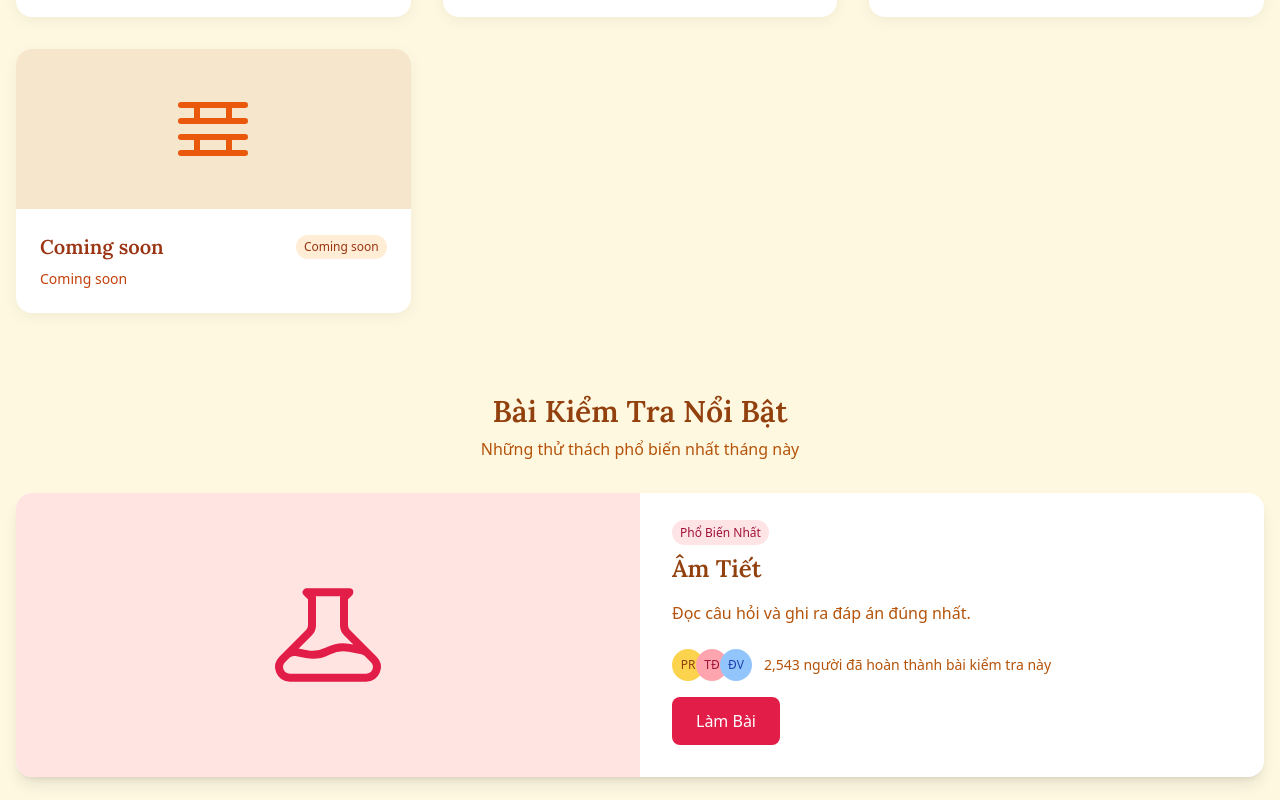
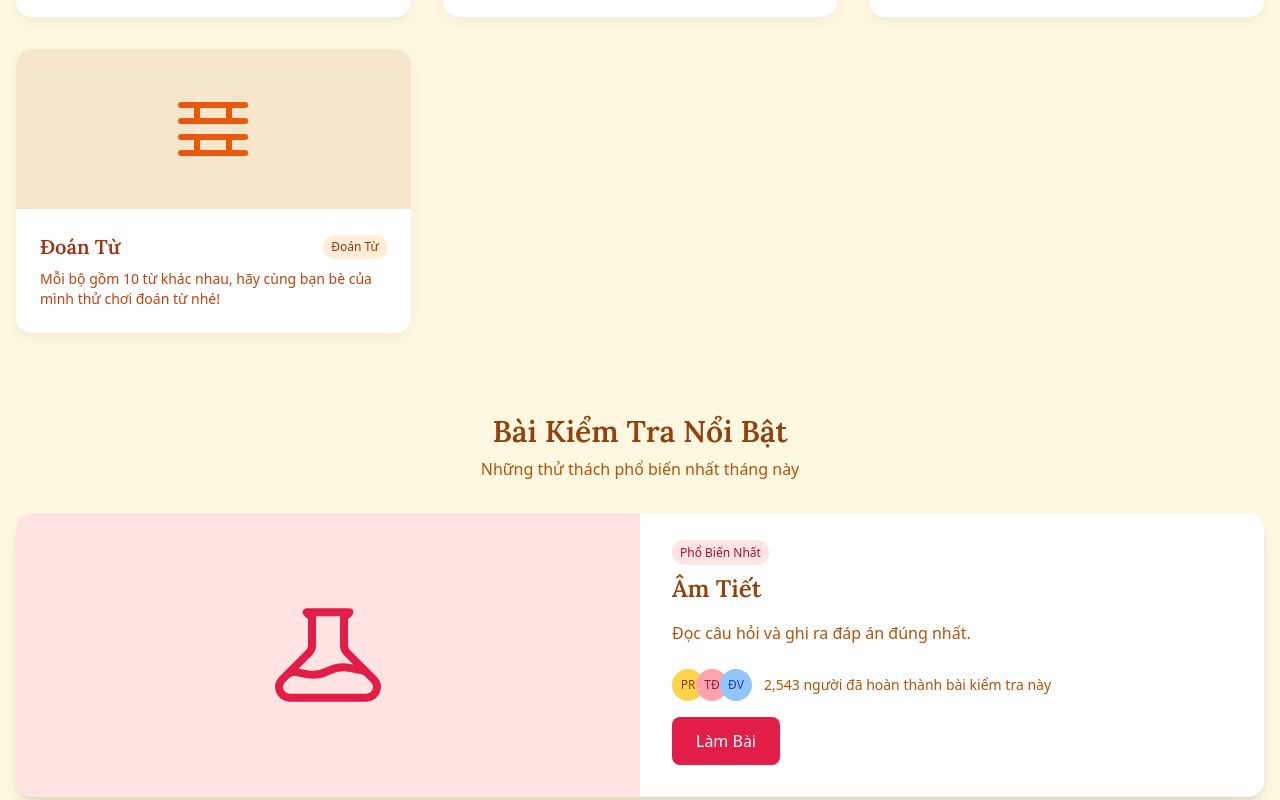
Before and after one commit to HeluPeter/giao-ly-cung-peter, a plain HTML site: page index.html in a window 1280 px wide. Shown: the part 699-1499 px from the top of the page. Drawn offline with nearby package versions, Linux system fonts and the light colour scheme.

Commit message:
update homepage file

```diff
--- a/index.html
+++ b/index.html
@@ -203,7 +203,8 @@
             </a>
 
             <!-- Card 4: Matching -->
-            <a href="#" class="card bg-white rounded-2xl overflow-hidden shadow-card relative">
+            <a href="giao-ly-mua-chay/guess-the-word.html"
+                class="card bg-white rounded-2xl overflow-hidden shadow-card relative">
                 <div class="card-glow"></div>
                 <div class="h-40 bg-warmBeige flex items-center justify-center">
                     <svg class="w-24 h-24 text-orange-600" xmlns="http://www.w3.org/2000/svg" fill="none"
@@ -216,10 +217,11 @@
                 </div>
                 <div class="p-6">
                     <div class="flex justify-between items-center mb-2">
-                        <h3 class="font-lora text-xl font-semibold text-orange-800">Coming soon</h3>
-                        <span class="bg-orange-100 text-orange-800 text-xs px-2 py-1 rounded-full">Coming soon</span>
+                        <h3 class="font-lora text-xl font-semibold text-orange-800">Đoán Từ</h3>
+                        <span class="bg-orange-100 text-orange-800 text-xs px-2 py-1 rounded-full">Đoán Từ</span>
                     </div>
-                    <p class="text-orange-700 text-sm">Coming soon</p>
+                    <p class="text-orange-700 text-sm">Mỗi bộ gồm 10 từ khác nhau, hãy cùng bạn bè của mình thử chơi
+                        đoán từ nhé!</p>
                 </div>
             </a>
 
```
